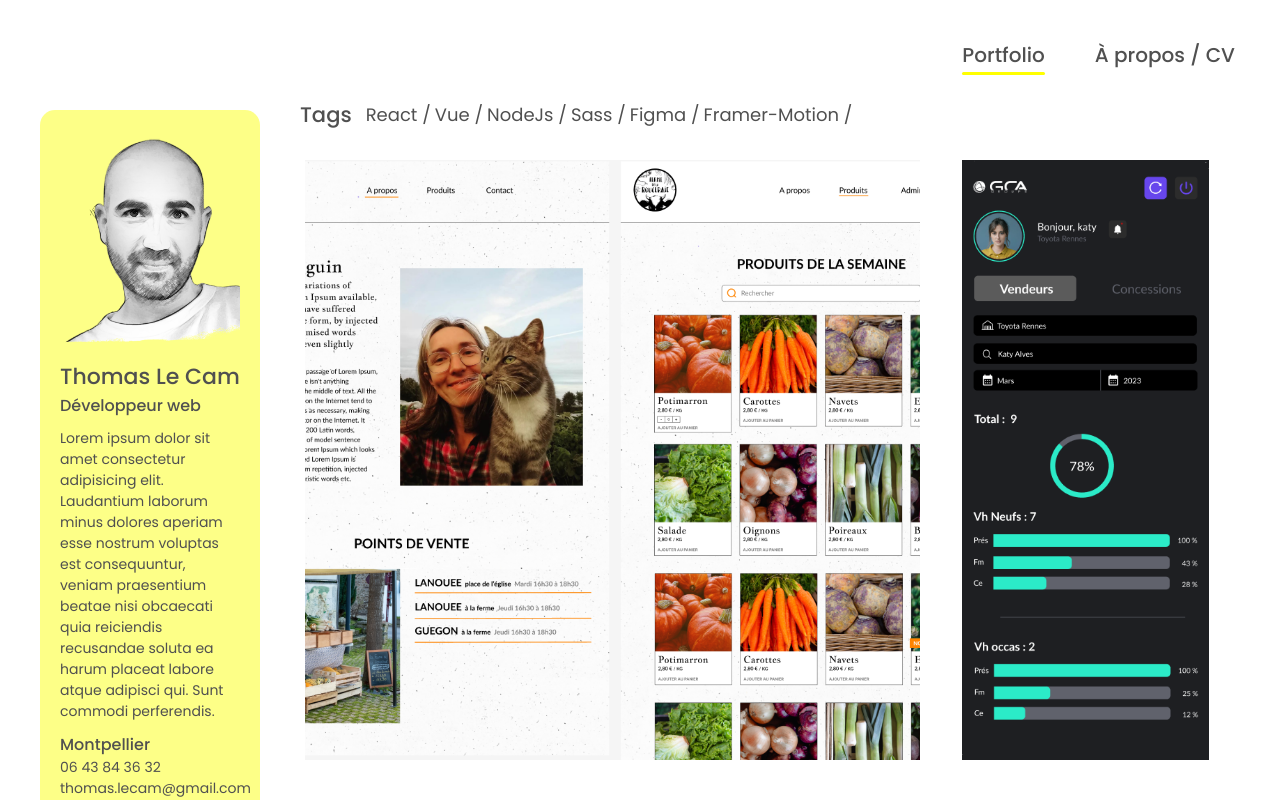
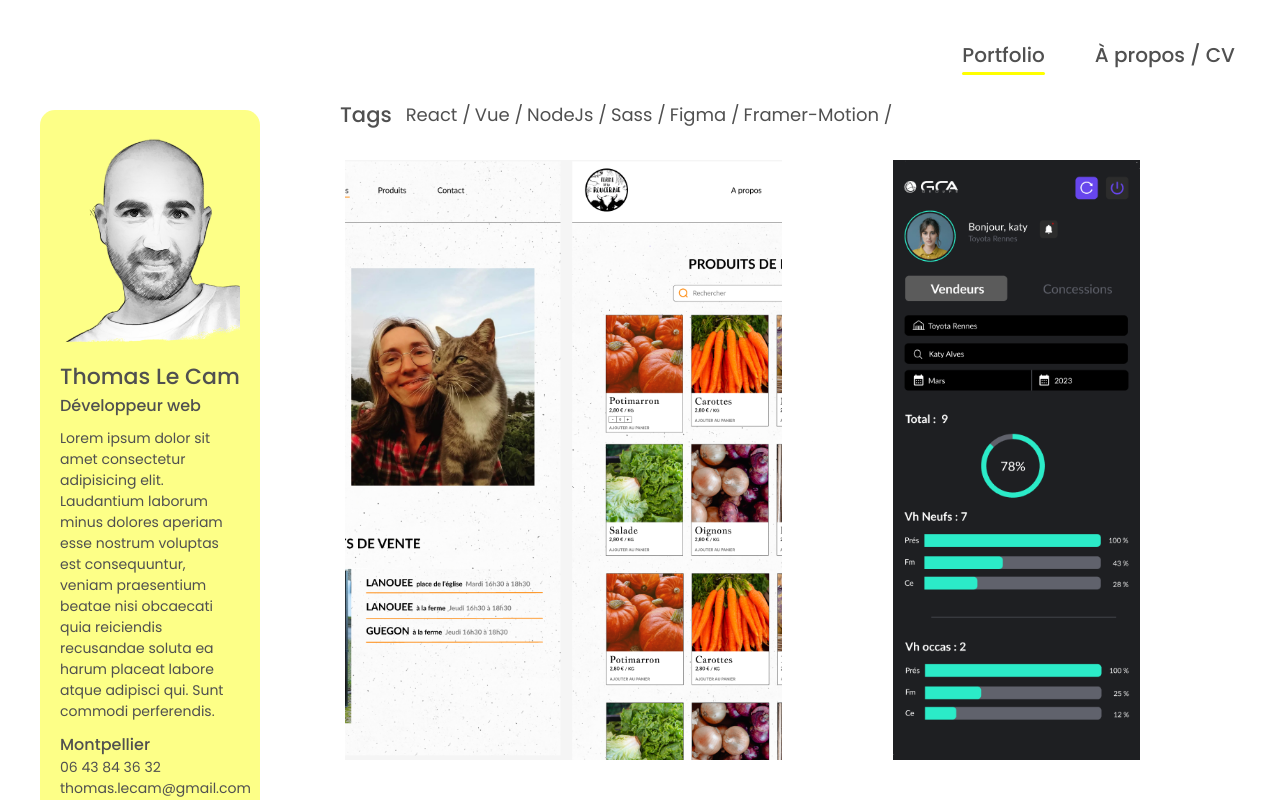
Before and after one commit to ThomasdevLC/portfolio_07_2023, a React (Create React App) app: page / in a window 1280 px wide. Shown: the top 800 px of the page. Built offline with nearby package versions, Linux system fonts and the light colour scheme.

Commit message:
tags hover no opacity

```diff
--- a/src/assets/styles/pages/_Home.scss
+++ b/src/assets/styles/pages/_Home.scss
@@ -4,7 +4,7 @@
   &__content {
     display: flex;
     flex-direction: row;
-    gap: 40px;
+    gap: 80px;
     height: 100%;
   }
 
@@ -99,7 +99,7 @@
       opacity: 0;
     }
 
-    &__tag-filter {
+    &__taglist {
       display: flex;
       gap: 10px;
       position: absolute;
@@ -107,19 +107,24 @@
       left: 0;
       margin: 10px;
       z-index: 1;
+      &__tag {
+        background-color: var(--secondary);
+        padding: 0 8px;
+        border-radius: 6px;
+      }
     }
 
     &__container {
       display: grid;
       place-items: center;
-      grid-template-columns: 1fr 1fr 1fr;
+      grid-template-columns: 1fr 1fr;
       grid-template-rows: 1fr 1fr;
       grid-auto-columns: 1fr;
       gap: 40px 6px;
       grid-auto-flow: row;
       grid-template-areas:
-        "work-1 work-1 work-2"
-        "work-3 work-3 work-4";
+        "work-1  work-2"
+        "work-3  work-4";
     }
   }
 
@@ -159,7 +164,7 @@
     opacity: 1;
   }
 
-  .work:hover .home__works__tag-filter {
+  .work:hover .home__works__taglist__tag {
     opacity: 0;
   }
 
--- a/src/pages/Home.js
+++ b/src/pages/Home.js
@@ -80,11 +80,11 @@ const Home = () => {
                   <p>{item.description}</p>
                   <p>{item.period}</p>
                 </div>
-                <div className="home__works__tag-filter">
+                <div className="home__works__taglist">
                   {item.tags.map(
                     (tag) =>
                       selectedTags.includes(tag) && (
-                        <span key={tag} className="tag">
+                        <span key={tag} className="home__works__taglist__tag">
                           {tag}
                         </span>
                       )
```
